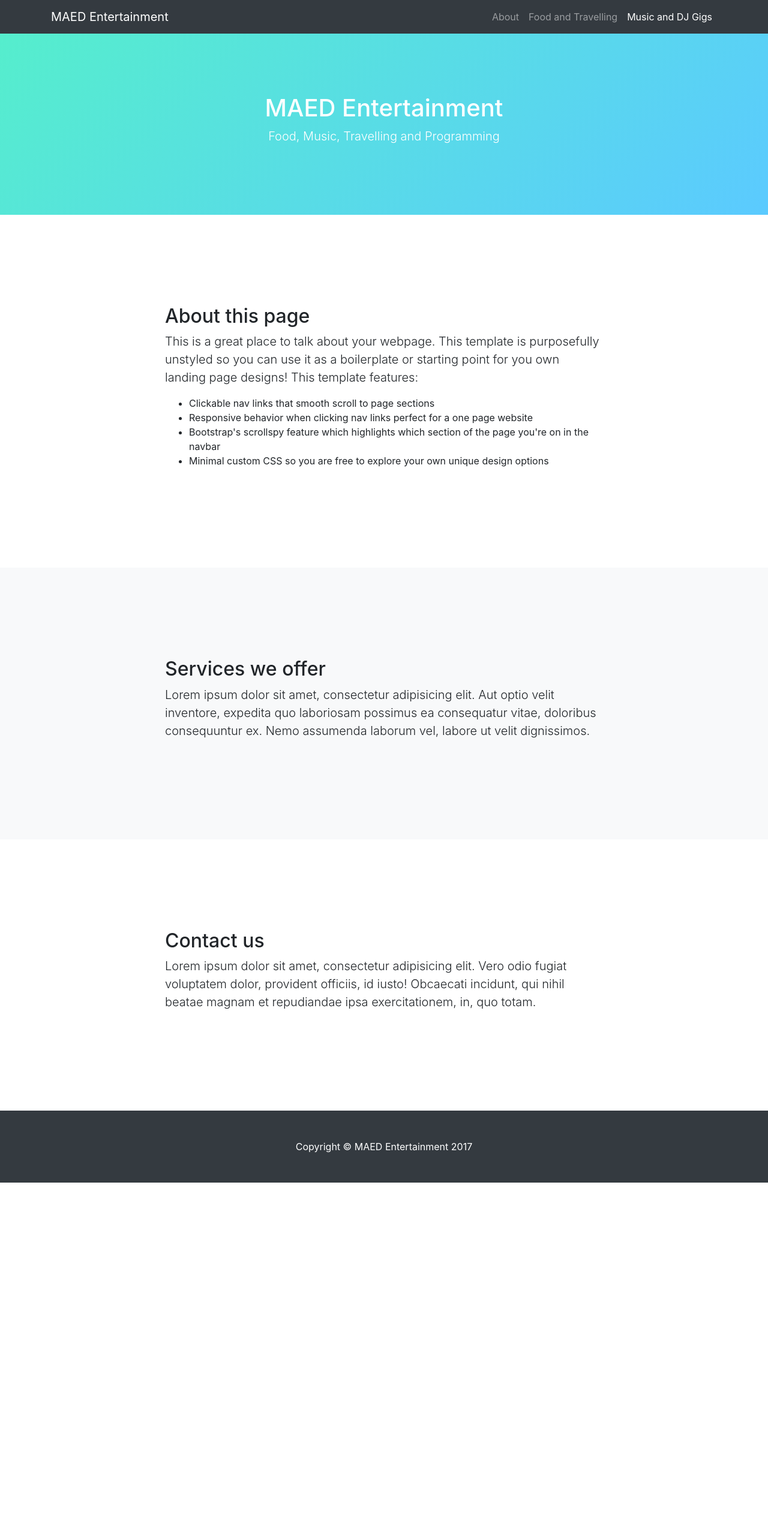
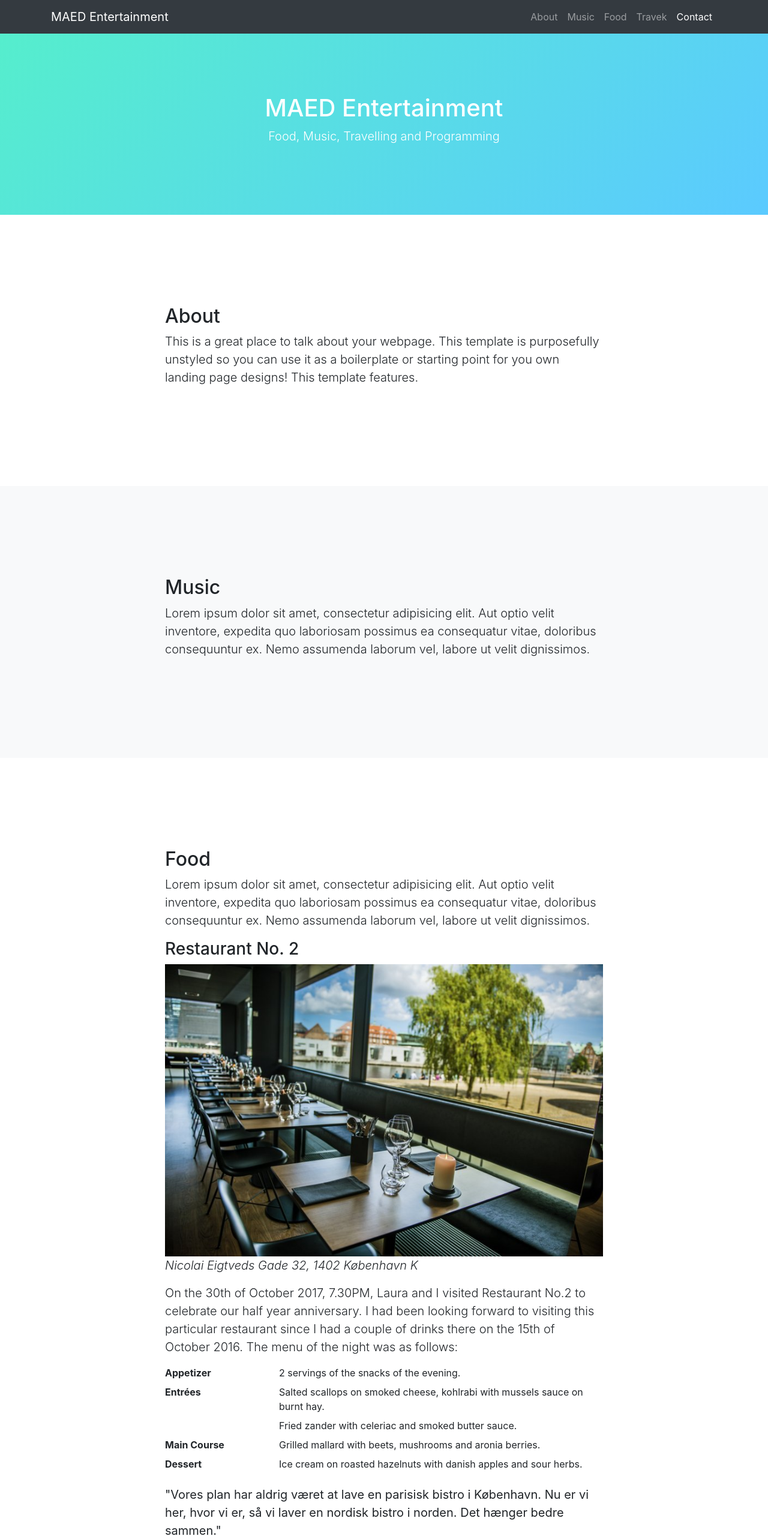
Before and after one commit to martedva/MAED, a website with bundled scripts: page index.html in a window 1280 px wide. Shown: the top 2560 px of the page at 60% size. Before the commit the page ends 1971 px from the top, so only its background shows below. Built offline with nearby package versions, Linux system fonts and the light colour scheme.

```diff
--- a/css/scrolling-nav.css
+++ b/css/scrolling-nav.css
@@ -18,3 +18,13 @@
 section {
   padding: 150px 0;
 }
+
+/* Social Links - Footer */
+.a-social {
+	background: rgba(#fff, 0);
+    border-bottom: 1px solid;
+    color: #fff;
+    line-height: 1.4;
+    padding: .25em;
+    text-decoration: none;
+}
--- a/index.html
+++ b/index.html
@@ -36,10 +36,16 @@
               <a class="nav-link js-scroll-trigger" href="#about">About</a>
             </li>
             <li class="nav-item">
-              <a class="nav-link js-scroll-trigger" href="#services">Food and Travelling</a>
+              <a class="nav-link js-scroll-trigger" href="#music">Music</a>
             </li>
             <li class="nav-item">
-              <a class="nav-link js-scroll-trigger" href="#contact">Music and DJ Gigs</a>
+              <a class="nav-link js-scroll-trigger" href="#food">Food</a>
+            </li>
+            <li class="nav-item">
+              <a class="nav-link js-scroll-trigger" href="#travel">Travek</a>
+            </li>
+            <li class="nav-item">
+              <a class="nav-link js-scroll-trigger" href="#contact">Contact</a>
             </li>
           </ul>
         </div>
@@ -53,28 +59,69 @@
       </div>
     </header>
 
+    <!-- About section -->
     <section id="about">
       <div class="container">
         <div class="row">
           <div class="col-lg-8 mx-auto">
-            <h2>About this page</h2>
-            <p class="lead">This is a great place to talk about your webpage. This template is purposefully unstyled so you can use it as a boilerplate or starting point for you own landing page designs! This template features:</p>
-            <ul>
-              <li>Clickable nav links that smooth scroll to page sections</li>
-              <li>Responsive behavior when clicking nav links perfect for a one page website</li>
-              <li>Bootstrap's scrollspy feature which highlights which section of the page you're on in the navbar</li>
-              <li>Minimal custom CSS so you are free to explore your own unique design options</li>
-            </ul>
+            <h2>About</h2>
+            <p class="lead">This is a great place to talk about your webpage. This template is purposefully unstyled so you can use it as a boilerplate or starting point for you own landing page designs! This template features.</p>
           </div>
         </div>
       </div>
     </section>
 
-    <section id="services" class="bg-light">
+    <section id="music" class="bg-light">
       <div class="container">
         <div class="row">
           <div class="col-lg-8 mx-auto">
-            <h2>Services we offer</h2>
+            <h2>Music</h2>
+            <p class="lead">Lorem ipsum dolor sit amet, consectetur adipisicing elit. Aut optio velit inventore, expedita quo laboriosam possimus ea consequatur vitae, doloribus consequuntur ex. Nemo assumenda laborum vel, labore ut velit dignissimos.</p>
+          </div>
+        </div>
+      </div>
+    </section>
+
+    <section id="food">
+      <div class="container">
+        <div class="row">
+          <div class="col-lg-8 mx-auto">
+            <h2>Food</h2>
+            <p class="lead">Lorem ipsum dolor sit amet, consectetur adipisicing elit. Aut optio velit inventore, expedita quo laboriosam possimus ea consequatur vitae, doloribus consequuntur ex. Nemo assumenda laborum vel, labore ut velit dignissimos.</p>
+
+            <!-- No.2 - Half Year Anniversary -->
+            <h3>Restaurant No. 2</h3>
+            <img src="img/no2.jpg" class="img-fluid" alt="RestaurantNo2">
+            <p class="lead"><em>Nicolai Eigtveds Gade 32, 1402 København K</em></p>
+            <p class="lead">On the 30th of October 2017, 7.30PM, Laura and I visited Restaurant No.2 to celebrate our half year anniversary. I had been looking forward to visiting this particular restaurant since I had a couple of drinks there on the 15th of October 2016. The menu of the night was as follows:</p>
+            <dl class="row">
+              <dt class="col-sm-3">Appetizer</dt>
+              <dd class="col-sm-9">2 servings of the snacks of the evening.</dd>
+
+              <dt class="col-sm-3">Entrées</dt>
+              <dd class="col-sm-9">Salted scallops on smoked cheese, kohlrabi with mussels sauce on burnt hay.</dd>
+              <dd class="col-sm-9 offset-sm-3">Fried zander with celeriac and smoked butter sauce.</dd>
+
+              <dt class="col-sm-3">Main Course</dt>
+              <dd class="col-sm-9">Grilled mallard with beets, mushrooms and aronia berries.</dd>
+
+              <dt class="col-sm-3">Dessert</dt>
+              <dd class="col-sm-9">Ice cream on roasted hazelnuts with danish apples and sour herbs.</dd>
+            </dl>
+            <blockquote class="blockquote">
+              <p class="mb-0">"Vores plan har aldrig været at lave en parisisk bistro i København. Nu er vi her, hvor vi er, så vi laver en nordisk bistro i norden. Det hænger bedre sammen."</p>
+              <footer class="blockquote-footer">Christian Aarø i <cite title="Source Title">Magasinet AOK</cite></footer>
+            </blockquote>
+          </div>
+        </div>
+      </div>
+    </section>
+
+    <section id="travel" class="bg-light">
+      <div class="container">
+        <div class="row">
+          <div class="col-lg-8 mx-auto">
+            <h2>Travel</h2>
             <p class="lead">Lorem ipsum dolor sit amet, consectetur adipisicing elit. Aut optio velit inventore, expedita quo laboriosam possimus ea consequatur vitae, doloribus consequuntur ex. Nemo assumenda laborum vel, labore ut velit dignissimos.</p>
           </div>
         </div>
@@ -85,8 +132,9 @@
       <div class="container">
         <div class="row">
           <div class="col-lg-8 mx-auto">
-            <h2>Contact us</h2>
+            <h2>Contact</h2>
             <p class="lead">Lorem ipsum dolor sit amet, consectetur adipisicing elit. Vero odio fugiat voluptatem dolor, provident officiis, id iusto! Obcaecati incidunt, qui nihil beatae magnam et repudiandae ipsa exercitationem, in, quo totam.</p>
+            <input type="button" class="btn btn-info center-block" value="Book Now" onclick="location.href = 'https://api.cueup.io/api/user/martin-edvardsen/bookme';">
           </div>
         </div>
       </div>
@@ -95,7 +143,7 @@
     <!-- Footer -->
     <footer class="py-5 bg-dark">
       <div class="container">
-        <p class="m-0 text-center text-white">Copyright &copy; MAED Entertainment 2017</p>
+        <p class="m-0 text-center text-white">Copyright &copy; MAED Entertainment 2017 | Follow on <a class="a-social" href="https://www.instagram.com/martin_edvardsen_/" target="_blank">Instagram</a></p>
       </div>
       <!-- /.container -->
     </footer>
```
Also changed, not shown: img/no2.jpg (added), 1 other file.
